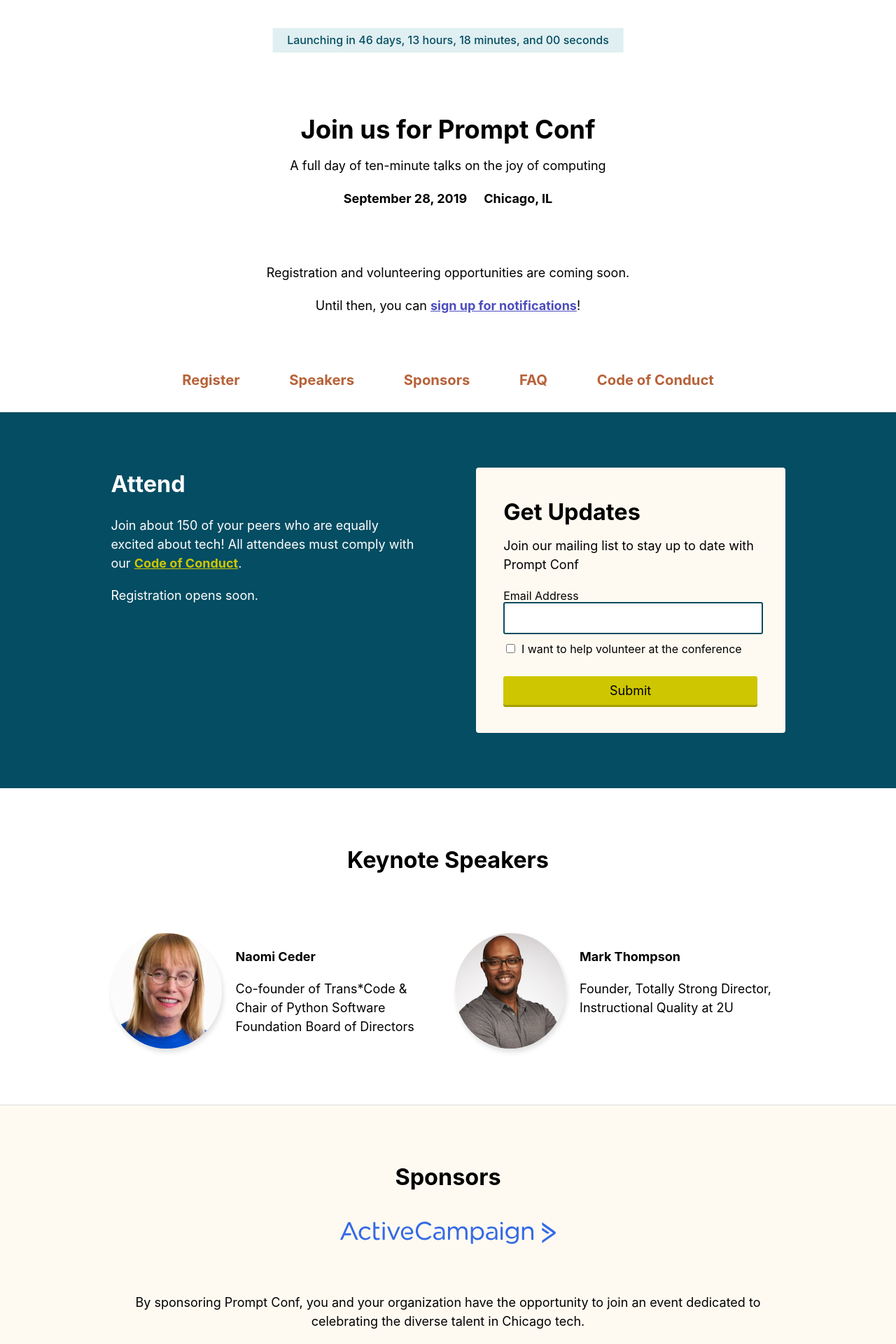
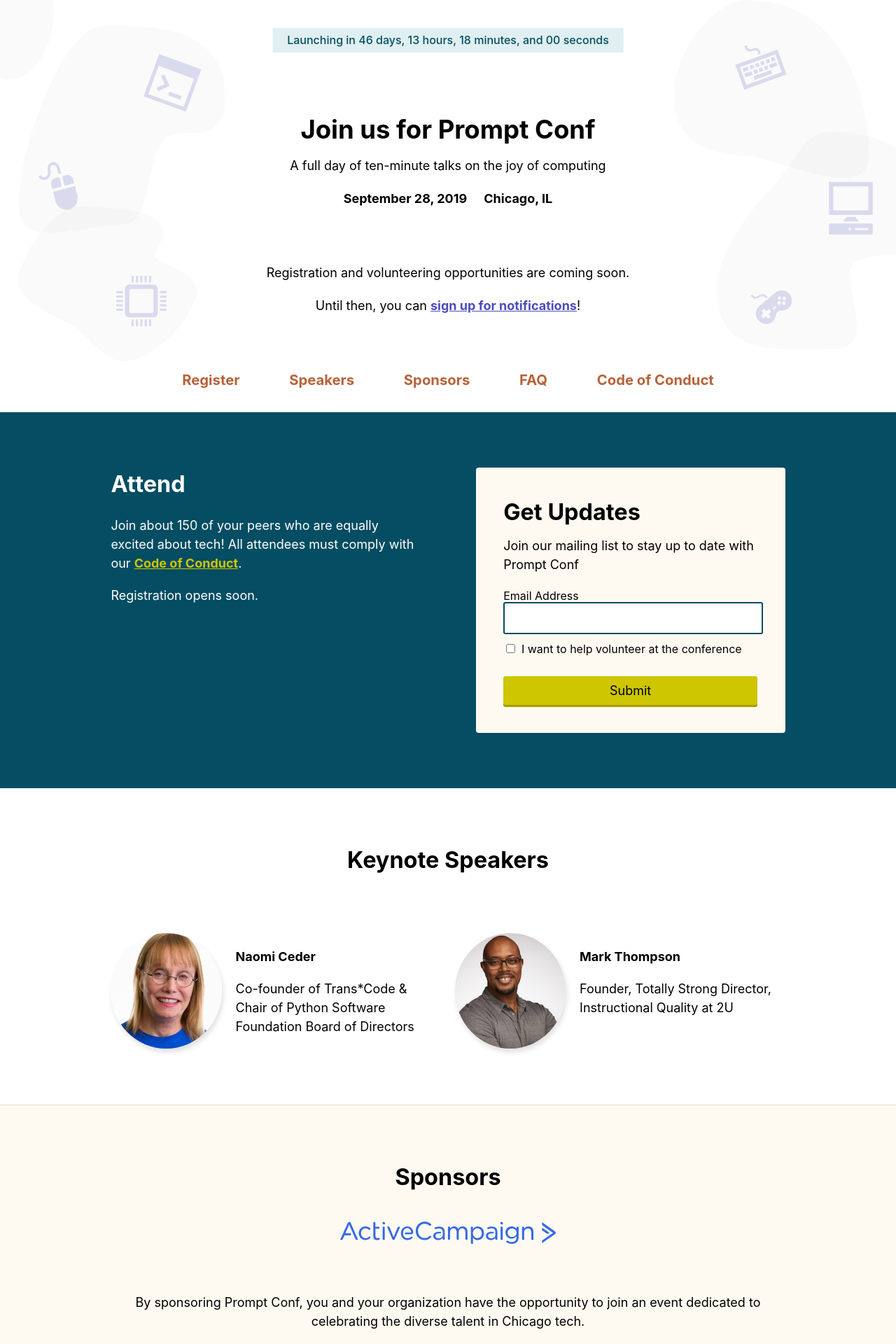
Before and after one commit to promptconf/promptconf.github.io, a Jekyll site: the page built from index.html, in a window 1280 px wide. Shown: the top 1920 px of the page at 70% size. Built offline with Jekyll 4.4.1, drawn with Linux system fonts in a browser that asks for light colours; some web fonts are replaced; comment, search, counter and statistics services are not loaded.

Commit message:
position icons and ellipses

```diff
--- a/_includes/header.html
+++ b/_includes/header.html
@@ -17,6 +17,22 @@
 
             <p>Until then, you can <a class='gtm-cta' href='#email'>sign up for notifications</a>!</p>
         </div>
+
+        <div class="ellipse ellipse--left-a"></div>
+        <div class="ellipse ellipse--left-b">
+            <div class="tech-icon tech-icon--left-a"></div>
+            <div class="tech-icon tech-icon--left-b"></div>
+        </div>
+        <div class="ellipse ellipse--left-c">
+            <div class="tech-icon tech-icon--left-c"></div>
+        </div>
+        <div class="ellipse ellipse--right-a">
+            <div class="tech-icon tech-icon--right-a"></div>
+        </div>
+        <div class="ellipse ellipse--right-b">
+            <div class="tech-icon tech-icon--right-b"></div>
+            <div class="tech-icon tech-icon--right-c"></div>
+        </div>
     {% endif %}
 
     {% include nav.html %}
--- a/assets/_sass/main.scss
+++ b/assets/_sass/main.scss
@@ -138,6 +138,7 @@ em {
 }
 
 .header {
+    position: relative;
     display: grid;
     grid-template-columns: max-content 1fr;
     align-items: baseline;
@@ -195,6 +196,91 @@ em {
 
 .nav__item--active {
     text-decoration: underline;
+}
+
+.ellipse {
+    position: absolute;
+    background-size: contain;
+    background-repeat: no-repeat;
+    opacity: 0.9;
+}
+.ellipse--left-a {
+    background-image: url('../images/home/ellipse_left-a.svg');
+    top: 0;
+    left: 0;
+    width: 6vw;
+    height: 13vh;
+}
+.ellipse--left-b {
+    background-image: url('../images/home/ellipse_left-b.svg');
+    top: 4vh;
+    left: 2vw;
+    width: 24vw;
+    height: 33vh;
+}
+.ellipse--left-c {
+    background-image: url('../images/home/ellipse_left-c.svg');
+    top: 50%;
+    left: 2%;
+    width: 20vw;
+    height: 30vh;
+}
+.ellipse--right-a {
+    background-image: url('../images/home/ellipse_right-a.svg');
+    width: 279.05px;
+    height: 305.5px;
+    top: 0;
+    right: 3%;
+}
+.ellipse--right-b {
+    background-image: url('../images/home/ellipse_right-b.svg');
+    width: 20vw;
+    height: 40vh;
+    top: 32%;
+    right: 0;
+}
+
+.tech-icon {
+    position: absolute;
+    width: 75px;
+    height: 75px;
+    background-size: contain;
+    background-repeat: no-repeat;
+}
+.tech-icon--left-a {
+    background-image: url('../images/home/icon_window.svg');
+    top: 15%;
+    right: 16%;
+    transform: rotate(10deg);
+}
+.tech-icon--left-b {
+    background-image: url('../images/home/icon_mouse.svg');
+    left: 7%;
+    bottom: 10%;
+    transform: rotate(10deg);
+}
+.tech-icon--left-c {
+    background-image: url('../images/home/icon_cpu.svg');
+    right: 16%;
+    bottom: 35%;
+}
+.tech-icon--right-a {
+    background-image: url('../images/home/icon_keyboard.svg');
+    top: 17%;
+    left: 30%;
+    transform: rotate(-10deg);
+}
+
+.tech-icon--right-b {
+    background-image: url('../images/home/icon_computer.svg');
+    top: 20%;
+    left: 60%;
+}
+.tech-icon--right-c {
+    background-image: url('../images/home/icon_gamepad.svg');
+    bottom: 22%;
+    left: 15%;
+    transform: rotate(-20deg);
 }
 
 .section--home {
```
Also changed, not shown: assets/images/home/ellipse_left-a.svg (renamed from assets/images/home/ellipse_2.4.svg), assets/images/home/ellipse_left-b.svg (renamed from assets/images/home/ellipse_2.1.svg), assets/images/home/ellipse_left-c.svg (renamed from assets/images/home/ellipse_2.svg), assets/images/home/ellipse_right-a.svg (renamed from assets/images/home/ellipse_2.3.svg), assets/images/home/ellipse_right-b.svg (renamed from assets/images/home/ellipse_2.2.svg), assets/images/home/icon_computer.svg (renamed from assets/images/home/icon-computer-7.svg), assets/images/home/icon_cpu.svg (renamed from assets/images/home/icon-cpu-2.svg), assets/images/home/icon_gamepad.svg (renamed from assets/images/home/icon-gamepad-3.svg), assets/images/home/icon_keyboard.svg (renamed from assets/images/home/icon-keyboard-10.svg), assets/images/home/icon_mouse.svg (renamed from assets/images/home/icon-mouse-7.svg), assets/images/home/icon_window.svg (renamed from assets/images/home/icon-window-10.svg).
